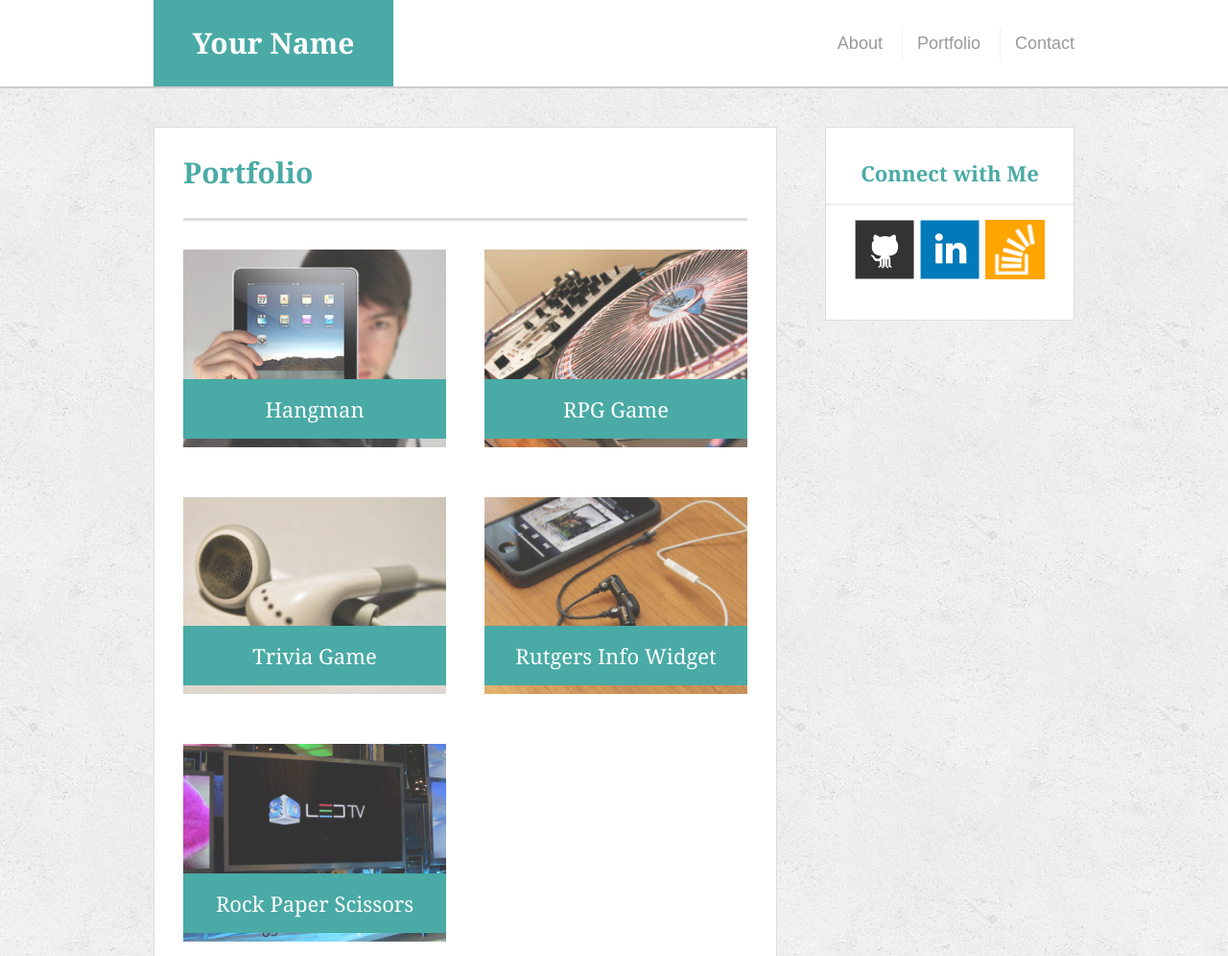
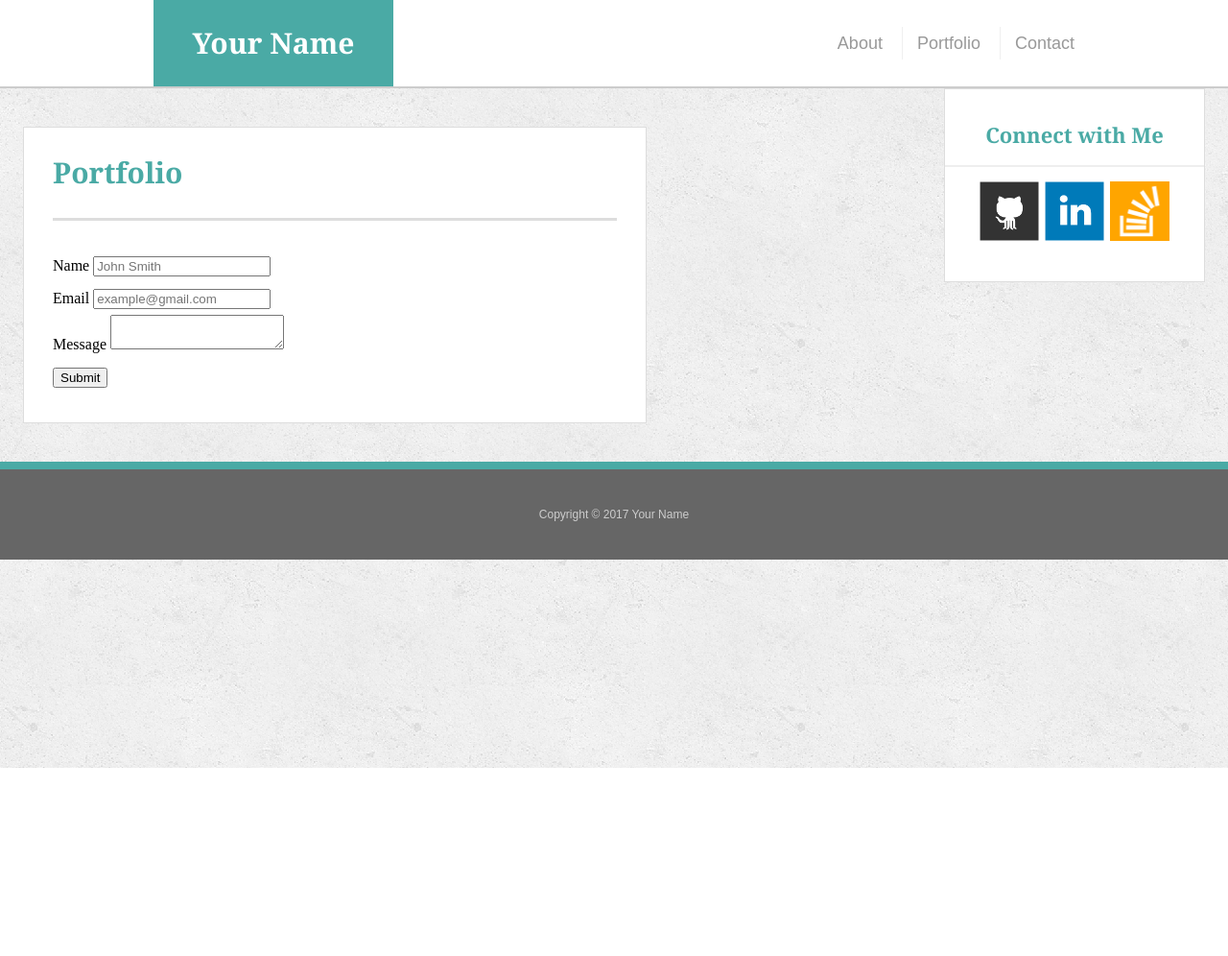
Before and after one commit to ayazayazov/Homework-part-1, a plain HTML site: page assets/html/portfolio.html in a window 1280 px wide. Shown: the top 996 px of the page at 96% size. After the commit the page ends 800 px from the top, so only its background shows below. Drawn offline with Linux system fonts and the light colour scheme.

Commit message:
contact page completed

```diff
--- /dev/null
+++ b/assets/css/contact.css
@@ -0,0 +1,102 @@
+main{
+    display: flex;
+    justify-content: center;
+}
+
+.main-content-area{
+    width: 960px;
+    display: flex;
+    gap: 50px;
+    margin: 40px 0;
+
+}
+
+section{
+    width: 650px;
+}
+
+article{
+    border: 1px solid #ddd;
+    background-color: #fff;
+    padding: 30px;
+}
+
+.about-me{
+    font-size: 30px;
+    font-weight: 700;
+    color: #4aaaa5;
+    border-bottom: 3px solid #ddd;
+    margin-bottom: 30px;
+}
+
+.about-me h1{
+    margin-bottom: 30px;
+}
+
+form li {
+    margin-bottom: 10px;
+  }
+
+  label,
+  input[type=text],
+  input[type=email],
+  textarea {
+    display: block;
+    width: 100%;
+  }
+
+  input[type=text],
+  input[type=email],
+  textarea {
+    height: 35px;
+    padding: 0 10px;
+    font-size: 14px;
+    border: 1px solid #ddd;
+  }
+
+  textarea {
+    height: 200px;
+  }
+
+  input[type=submit] {
+    padding: 10px 30px;
+    font-size: 18px;
+    color: #fff;
+    cursor: pointer;
+    background: #4aaaa5;
+    border: 0 none;
+  }
+
+aside{
+    border: 1px solid #ddd;
+    background-color: #fff;
+    height: 140px;
+    width: 270px;
+    display: flex;
+    flex-direction: column;
+    padding:30px 0;
+}
+
+.connect-with-me{
+    font-size: 22px;
+    font-weight: 700;
+    color: #4aaaa5;
+    border-bottom: 2px solid #eee;
+    display: flex;
+    justify-content: center;
+}
+
+.connect-with-me h2{
+    margin-bottom: 15px;
+}
+
+.social-images{
+    display: flex;
+    padding: 15px 0;
+    justify-content: center;
+    gap: 6px;
+}
+
+.social-images img{
+    width: 62px;
+}
--- a/assets/html/portfolio.html
+++ b/assets/html/portfolio.html
@@ -30,27 +30,23 @@
             <div class="about-me">
               <h1>Portfolio</h1>
             </div>
-            <div class="cards">
-              <div class="image-text">
-                <img src="../images/technics-q-c-640-480-1.jpg" alt="" />
-                <h3>Hangman</h3>
-              </div>
-              <div class="image-text">
-                <img src="../images/technics-q-c-640-480-2.jpg" alt="" />
-                <h3>RPG Game</h3>
-              </div>
-              <div class="image-text">
-                <img src="../images/technics-q-c-640-480-5.jpg" alt="" />
-                <h3>Trivia Game</h3>
-              </div>
-              <div class="image-text">
-                <img src="../images/technics-q-c-640-480-7.jpg" alt="" />
-                <h3>Rutgers Info Widget</h3>
-              </div>
-              <div class="image-text">
-                <img src="../images/technics-q-c-640-480-9.jpg" alt="" />
-                <h3>Rock Paper Scissors</h3>
-              </div>
+            <form>
+              <ul>
+                <li>
+                  <label for="name">Name</label>
+                  <input type="text" id="name" name="name" placeholder="John Smith" required="required">
+                </li>
+                <li>
+                  <label for="email">Email</label>
+                  <input type="email" id="email" name="email" placeholder="example@gmail.com" required="required">
+                </li>
+                <li>
+                  <label for="message">Message</label>
+                  <textarea id="message" name="message" required="required"></textarea>
+                </li>
+              </ul>
+              <input type="submit">
+            </form>
             </div>
           </article>
         </section>
```
Also changed, not shown: assets/html/contact.html (+43 -10 lines).
